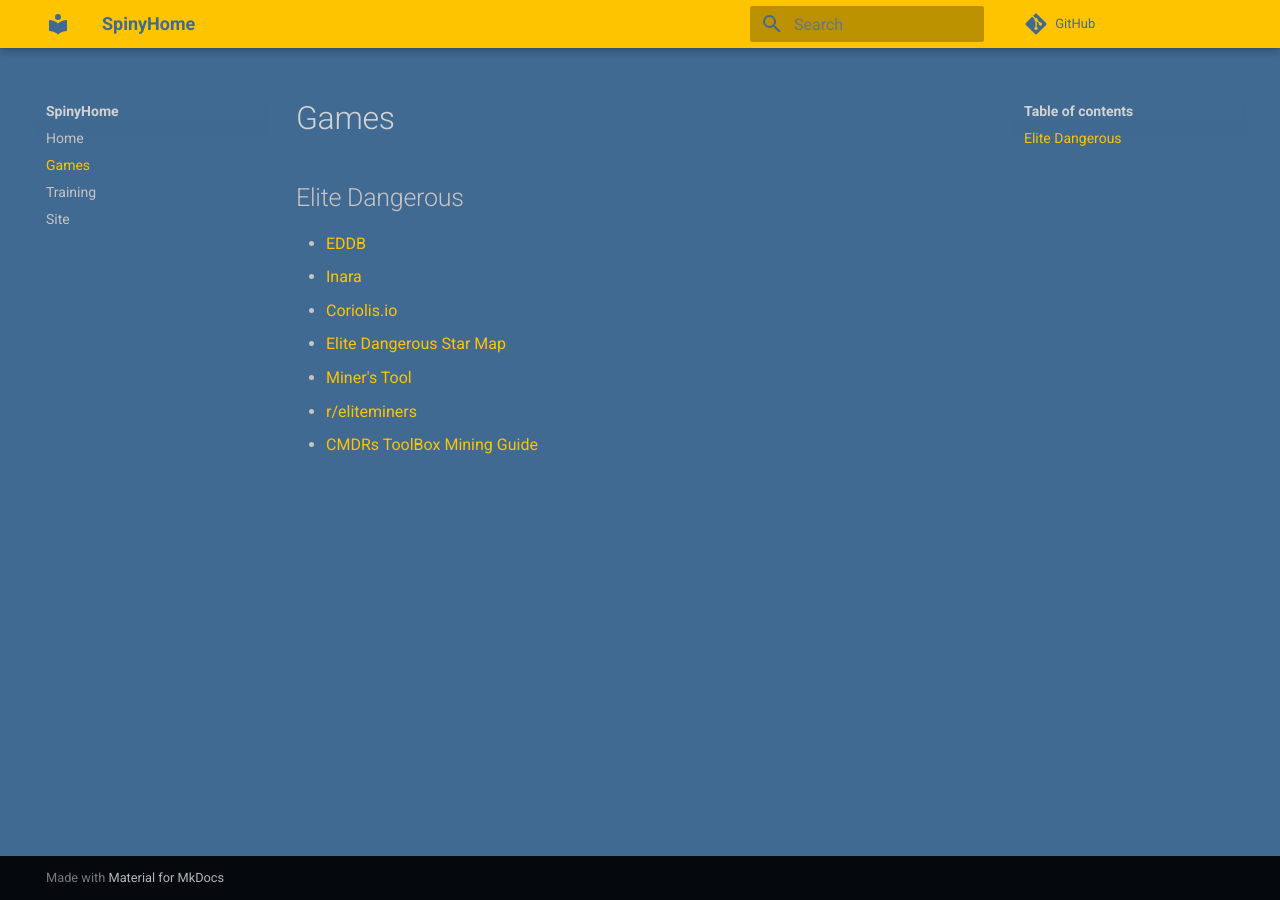
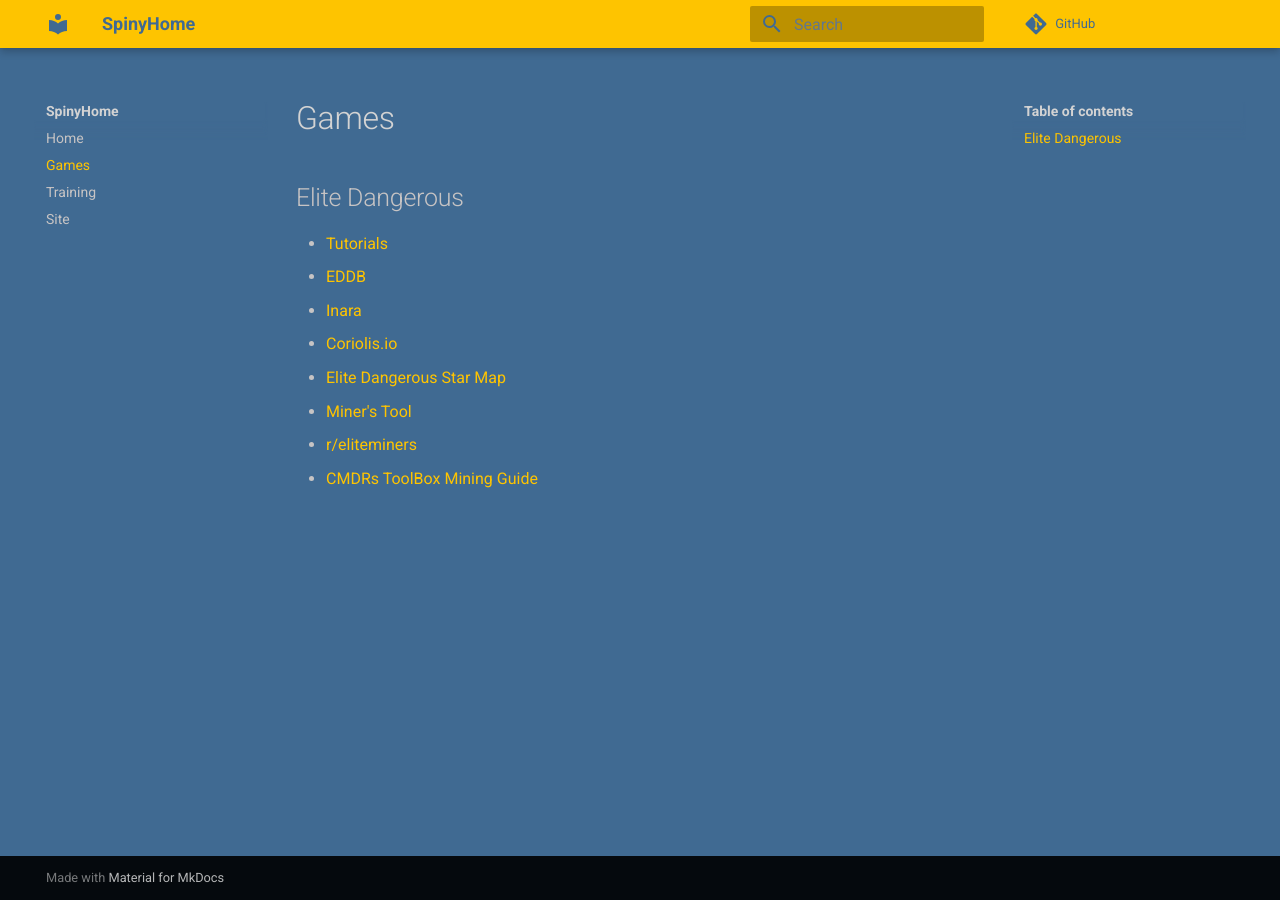
Before and after one commit to bmrussell/SpinyHome, an MkDocs documentation site: the page built from docs/games.md, in a window 1280 px wide. Built offline with MkDocs 1.6.1 and Material for MkDocs 9.7.7, drawn with Linux system fonts in a browser that asks for light colours.

```diff
--- a/docs/games.md
+++ b/docs/games.md
@@ -2,6 +2,7 @@
 
 ## Elite Dangerous
 
+- [Tutorials](https://www.elitedangerous.com/help/tutorials/)
 - [EDDB](https://eddb.io/)
 - [Inara](https://inara.cz/)
 - [Coriolis.io](https://coriolis.io)
```
Also changed, not shown: docs/index.md (+0 -1 lines).
